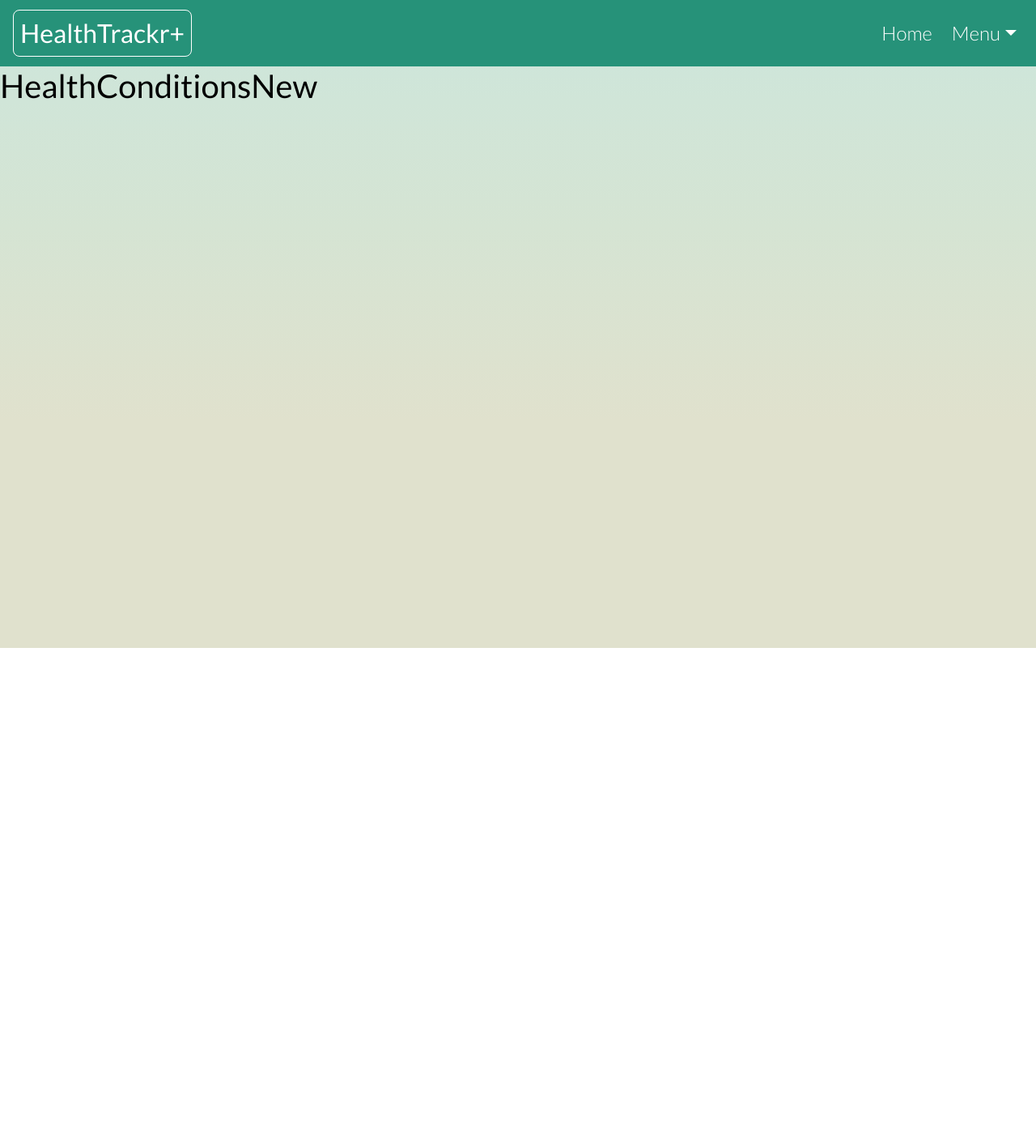
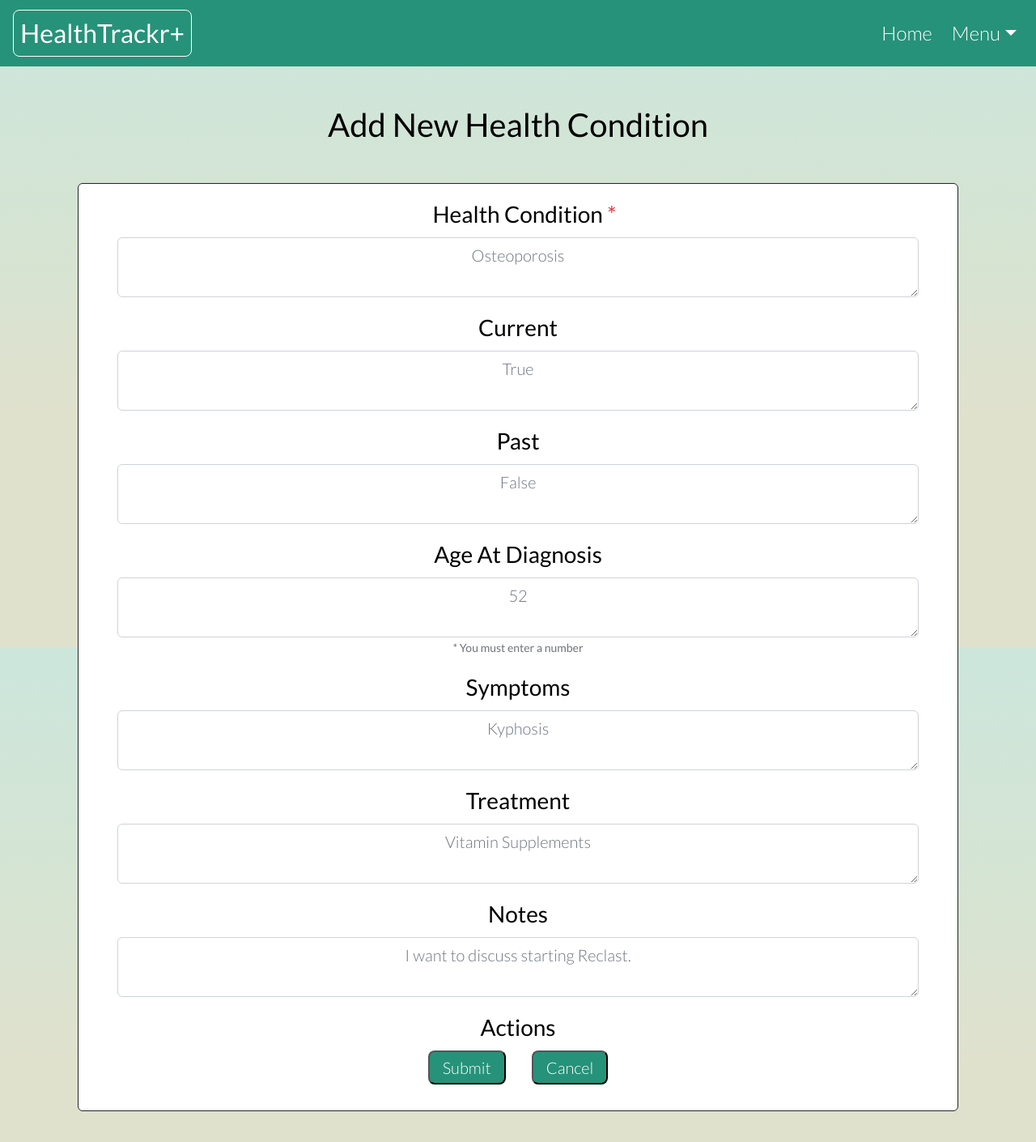
Before and after one commit to awolter27/HealthTrackr, a React (Create React App) app in the folder frontend/: page /healthconditions/new in a window 1280 px wide. Shown: the top 1410 px of the page at 81% size. Before the commit the page ends 800 px from the top, so only its background shows below. Built offline with nearby package versions, Linux system fonts and the light colour scheme; no server answers.

Commit message:
HealthConditionsNew.js complete

```diff
--- a/frontend/src/pages/healthConditions/HealthConditionsNew.js
+++ b/frontend/src/pages/healthConditions/HealthConditionsNew.js
@@ -1,9 +1,117 @@
+import { useState, useEffect } from 'react';
+import { useNavigate } from 'react-router-dom';
+import Container from 'react-bootstrap/Container';
+import Card from 'react-bootstrap/Card';
+import Form from 'react-bootstrap/Form';
+
 function HealthConditionsNew() {
+    const URL = process.env.REACT_APP_NODE_ENV === "production" ? "https://healthtrackr.onrender.com" : "http://localhost:4000";
+
+    const navigate = useNavigate();
+
+    const [healthConditions, setHealthConditions] = useState([]);
+
+    const [healthConditionsForm, setHealthConditionsForm] = useState({
+        name: "",
+        currentOrPast: {
+            current: "",
+            past: ""
+        },
+        ageOfDiagnosis: "",
+        symptoms: "",
+        treatment: "",
+        notes: ""
+    })
+
+    async function getHealthConditions() {
+        try {
+            let myHealthConditions = await fetch(`${URL}/healthconditions`);
+            myHealthConditions = await myHealthConditions.json();
+            setHealthConditions(myHealthConditions);
+        } catch (err) {
+            console.log(err);
+        }
+    }
+
+    useEffect(() => {
+        getHealthConditions();
+    }, []);
+
+    function handleChange(e) {
+        setHealthConditionsForm((previousFormState) => ({
+            ...previousFormState,
+            [e.target.name]: e.target.value
+        }))
+    }
+
+    async function handleSumbit(e) {
+        try {
+            e.preventDefault();
+            await fetch(`${URL}/healthconditions`, {
+                method: "POST",
+                headers: {
+                    "Content-Type": "application/json"
+                },
+                body: JSON.stringify(healthConditionsForm)
+            })
+            getHealthConditions();
+            navigate(`/healthconditions`);
+        } catch (err) {
+            console.log(err);
+        }
+    }
+
+    function goBack() {
+        window.history.back();
+    }
+
     return (
-        <>
-            <h1>HealthConditionsNew</h1>
-        </>
-    );
+        <Container fluid>
+            <h1 className='fs-1 fw-normal text-center my-5'>Add New Health Condition</h1>
+            <div className='d-flex justify-content-center mb-5'>
+                <Card border="dark" className='text-center' id='card'>
+                    <Form onSubmit={handleSumbit} className='mx-5'>
+                        <Form.Group className="my-3">
+                            <Form.Label className="fs-3 ms-3">Health Condition <span className='text-danger'>*</span></Form.Label>
+                            <Form.Control required name='name' onChange={handleChange} as="textarea" type="text" placeholder="Osteoporosis" className="fs-5 fw-light text-center" />
+                        </Form.Group>
+                        <Form.Group className="mb-3">
+                            <Form.Label className="fs-3">Current</Form.Label>
+                            <Form.Control name='currentOrPast.current' onChange={handleChange} as="textarea" type="text" placeholder="True" className="fs-5 fw-light text-center" />
+                        </Form.Group>
+                        <Form.Group className="mb-3">
+                            <Form.Label className="fs-3">Past</Form.Label>
+                            <Form.Control name='currentOrPast.past' onChange={handleChange} as="textarea" type="text" placeholder="False" className="fs-5 fw-light text-center" />
+                        </Form.Group>
+                        <Form.Group className="mb-3">
+                            <Form.Label className="fs-3">Age At Diagnosis</Form.Label>
+                            <Form.Control name='ageOfDiagnosis' onChange={handleChange} as="textarea" type="number" placeholder="52" className="fs-5 fw-light text-center" />
+                            <Form.Text className="text-muted">* You must enter a number</Form.Text>
+                        </Form.Group>
+                        <Form.Group className="mb-3">
+                            <Form.Label className="fs-3">Symptoms</Form.Label>
+                            <Form.Control name='symptoms' onChange={handleChange} as="textarea" type="text" placeholder="Kyphosis" className="fs-5 fw-light text-center" />
+                        </Form.Group>
+                        <Form.Group className="mb-3">
+                            <Form.Label className="fs-3">Treatment</Form.Label>
+                            <Form.Control name='treatment' onChange={handleChange} as="textarea" type="text" placeholder="Vitamin Supplements" className="fs-5 fw-light text-center" />
+                        </Form.Group>
+                        <Form.Group className="mb-3">
+                            <Form.Label className="fs-3">Notes</Form.Label>
+                            <Form.Control name='notes' onChange={handleChange} as="textarea" type="text" placeholder="I want to discuss starting Reclast." className="fs-5 fw-light text-center" />
+                        </Form.Group>
+                        <Form.Group className="mb-3">
+                            <Form.Label className="fs-3">Actions</Form.Label>
+                            <div>
+                                <button type="submit" className="text-white fs-5 fw-light me-3 mb-3 px-3 py-1 rounded-3" id="new-submit-link">Submit</button>
+                                <button type="button" className="text-white fs-5 fw-light ms-3 mb-3 px-3 py-1 rounded-3" id="new-cancel-link" onClick={goBack}>Cancel</button>
+                            </div>
+                        </Form.Group>
+                    </Form>
+                </Card>
+            </div>
+        </Container >
+    )
 }
 
 export default HealthConditionsNew;
```
